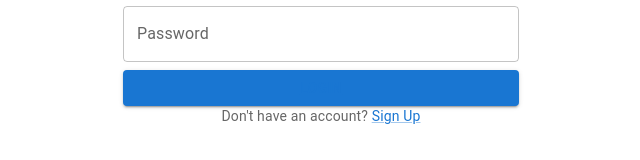
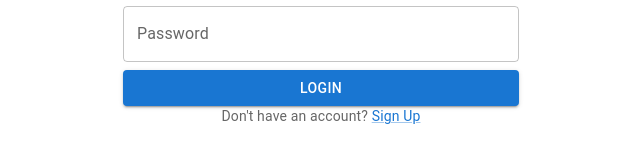
Before and after one commit to MSuriNaidu/ZoomInfo_Drive, a React (Create React App) app: page / in a window 1280 px wide. Shown: the part 144-304 px from the top of the page, without its empty margins (319-959 px from the left). Built offline with nearby package versions, Linux system fonts and the light colour scheme.

Commit message:
Changed the Login color button

```diff
--- a/src/components/Login.js
+++ b/src/components/Login.js
@@ -23,10 +23,8 @@ function Login() {
             margin="normal"
             type="password"
           />
-          <Button variant="contained" color="primary" fullWidth>
-            <Link component={RouterLink} to="/">
+          <Button variant="contained" sx={{color:'white'}} fullWidth>
                 Login
-            </Link>
           </Button>
         </form>
         <Typography variant="body2" color="textSecondary" align="center">
```
